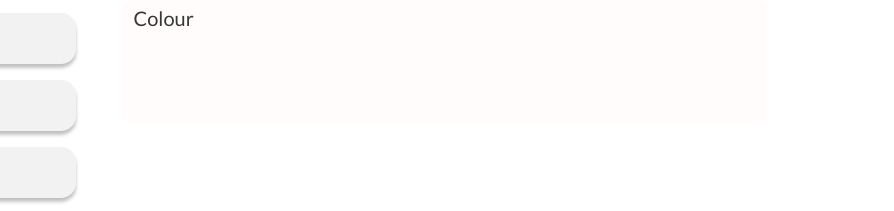
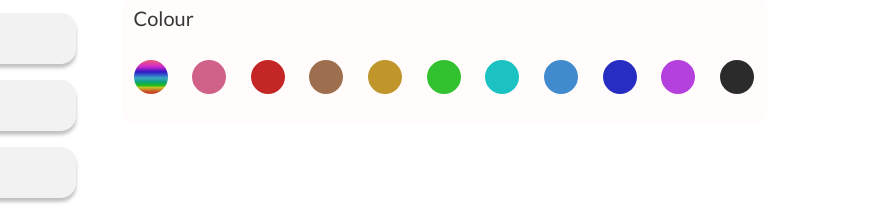
Before and after one commit to THIVINKANTH/mycards, a plain HTML site: page edit_card.html in a window 1280 px wide. Shown: the part 548-759 px from the top of the page, 386-1280 px from the left. Drawn offline with nearby package versions, Linux system fonts and the light colour scheme.

Commit message:
color completed

```diff
--- a/edit_card.css
+++ b/edit_card.css
@@ -198,3 +198,16 @@ h4
     color: #191919;
     font-family: Lato;
 }
+#color
+{
+    border-radius: 50%;
+    background: linear-gradient(180deg, #e45186 4.67%, rgba(209, 39, 202, 0.99) 19.24%, rgba(45, 20, 198, 0.99) 35.09%, rgba(48, 161, 196, 0.94) 53.07%, #0ba17d 64.13%, rgba(29, 186, 26, 0.99) 74.5%, rgba(189, 192, 28, 0.96) 81.06%, rgba(198, 46, 12, 0.89) 93.85%);
+    width: 34px;
+    height: 34px;
+}
+#colors
+{
+    border-radius: 50%;
+    width: 34px;
+    height: 34px;
+}
--- a/edit_card.html
+++ b/edit_card.html
@@ -93,8 +93,42 @@
                         </div>
                    </div>
                 </div>
-                <div class="row ms-xl-2 ms-lg-5 ms-md-2 ms-0 mt-3" id="color-box">
+                <div class="row justify-conter-center ms-xl-2 ms-lg-5 ms-md-2 ms-0 mt-3" id="color-box">
                     <p id="img-head" class="mt-2">Colour</p>
+                    <div class="col">
+                        <p id="color"></p>
+                    </div>
+                    <div class="col">
+                        <p id="colors" style="background-color: #d06189;"></p>
+                    </div>
+                    <div class="col">
+                        <p id="colors" style="background-color: #c42626;"></p>
+                    </div>
+                    <div class="col">
+                        <p id="colors" style="background-color: #9d6f4e;"></p>
+                    </div>
+                    <div class="col">
+                        <p id="colors" style="background-color: #c0962b;"></p>
+                    </div>
+                    <div class="col">
+                        <p id="colors" style="background-color: #32c22f;"></p>
+                    </div>
+                    <div class="col">
+                        <p id="colors" style="background-color: #1cc2c2;"></p>
+                    </div>
+                    <div class="col">
+                        <p id="colors" style="background-color: #418ace;"></p>
+                    </div>
+                    <div class="col">
+                        <p id="colors" style="background-color: #272dc0;"></p>
+                    </div>
+                    <div class="col">
+                        <p id="colors" style="background-color: #b440dd;"></p>
+                    </div>
+                    <div class="col">
+                        <p id="colors" style="background-color: #2b2b2b;"></p>
+                    </div>
+
                 </div>
             </div>
         </div>
```
